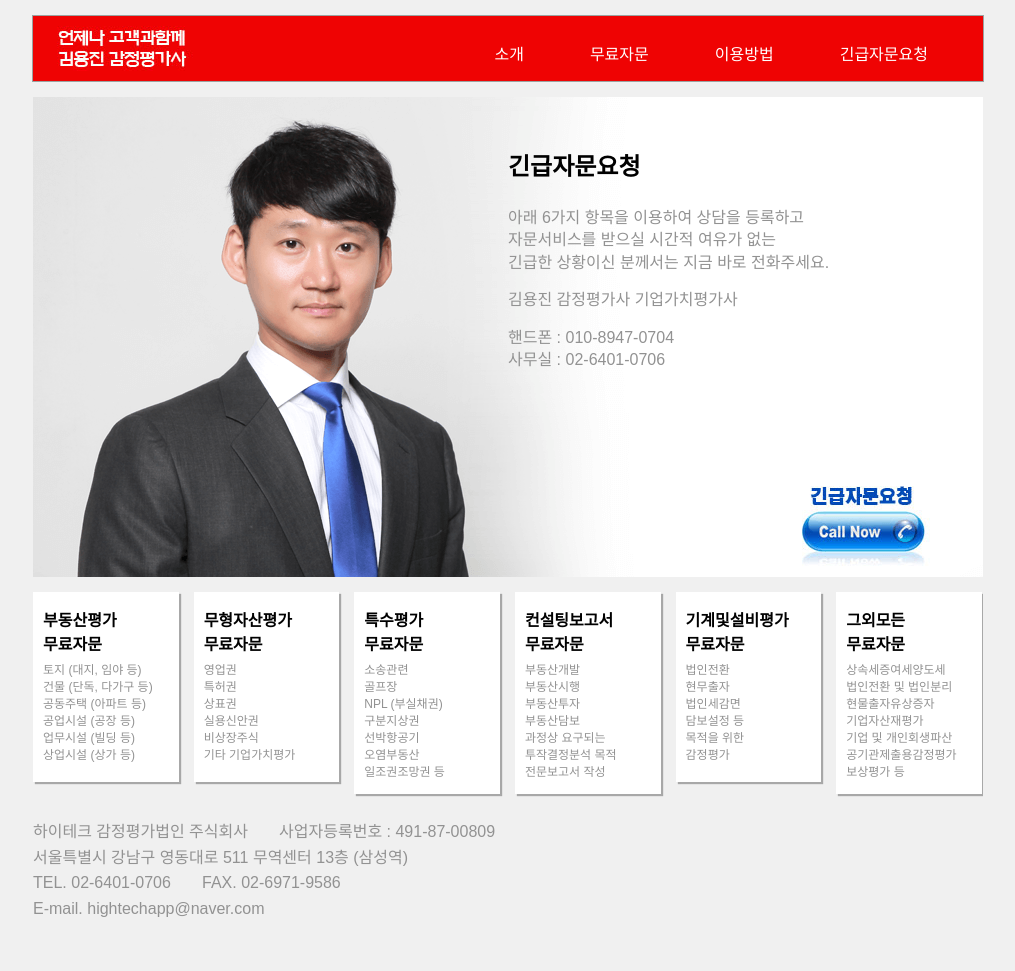
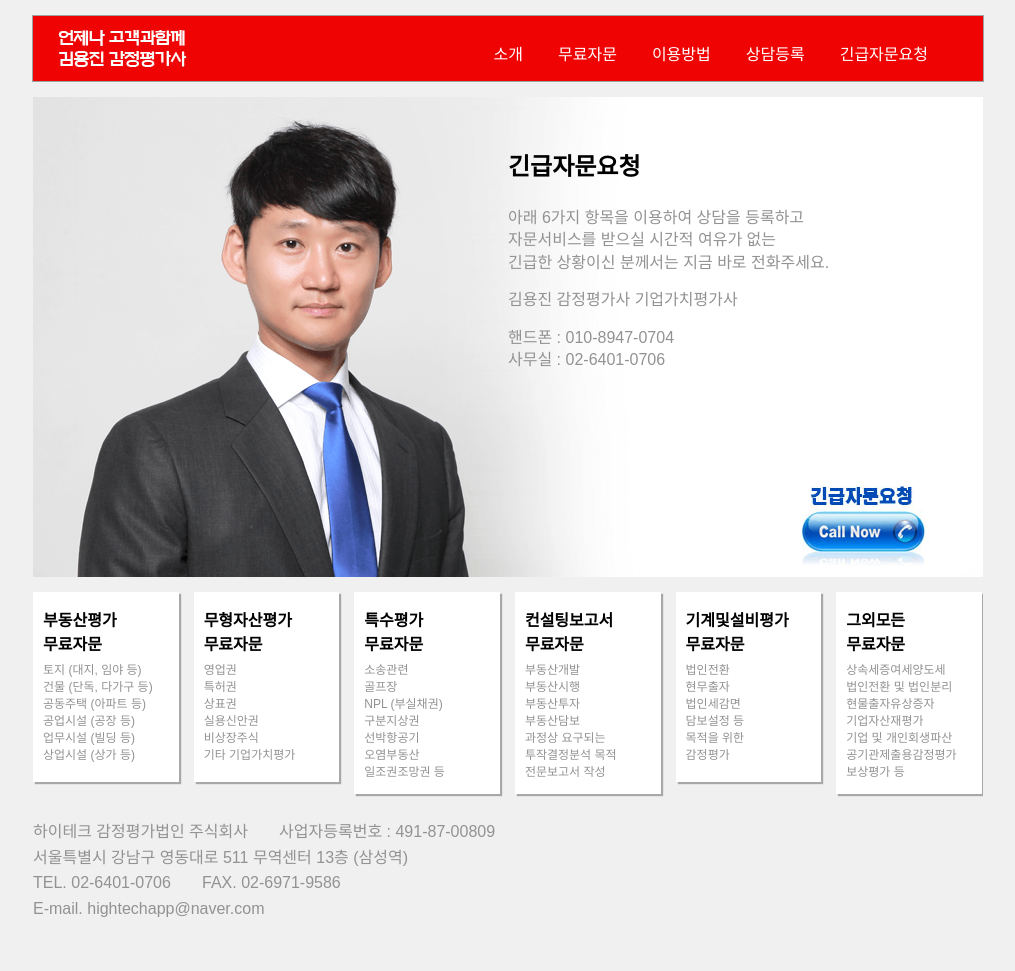
Before and after one commit to gliburch/kimyongjin, a Jekyll site: the page built from 5-emergency.md, in a window 1280 px wide. Shown: the whole page, without its empty margins (132-1147 px from the left). Built offline with Jekyll 4.4.1, drawn with Linux system fonts in a browser that asks for light colours.

Commit message:
Add ‘Contact’ menu

```diff
--- /dev/null
+++ b/4-contact.md
@@ -0,0 +1,7 @@
+---
+layout: default
+title: 상담등록
+permalink: /contact/
+---
+
+{% include contact-form.html %}
--- a/_includes/header.html
+++ b/_includes/header.html
@@ -24,7 +24,7 @@ header nav {
 header nav ul li {
   zoom:1;
   display:inline-block;
-  margin:0 0 0 66px;
+  margin:0 0 0 35px;
 }
 header nav ul li a {
   color:#fff;
--- a/assets/css/default.css
+++ b/assets/css/default.css
@@ -13,7 +13,7 @@ body {
 main {
   position:relative;
   width:950px;
-  height:480px;
+  min-height:480px;
   margin:15px auto;
   background-color:#fff;
 }
```
Also changed, not shown: _includes/contact-form.html (added, +9 -0 lines), 5-emergency.md (renamed from 4-emergency.md).
